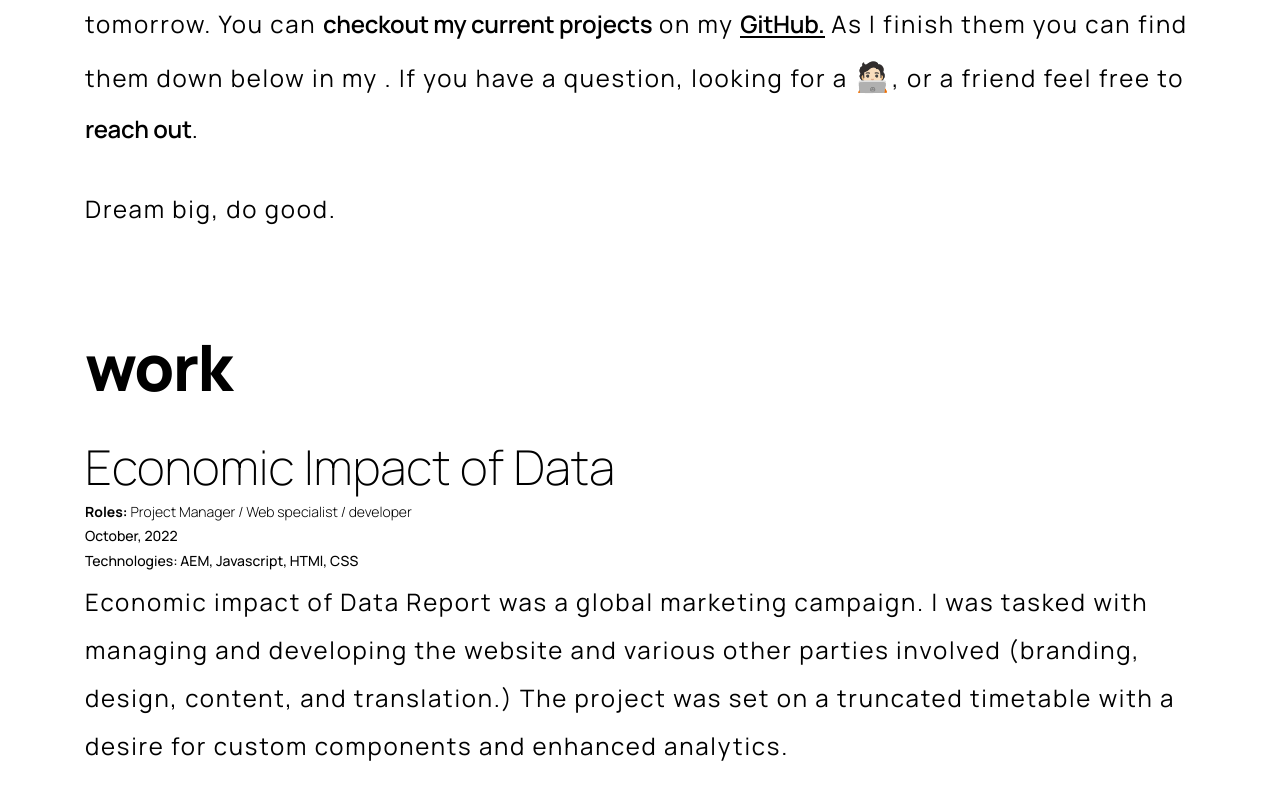
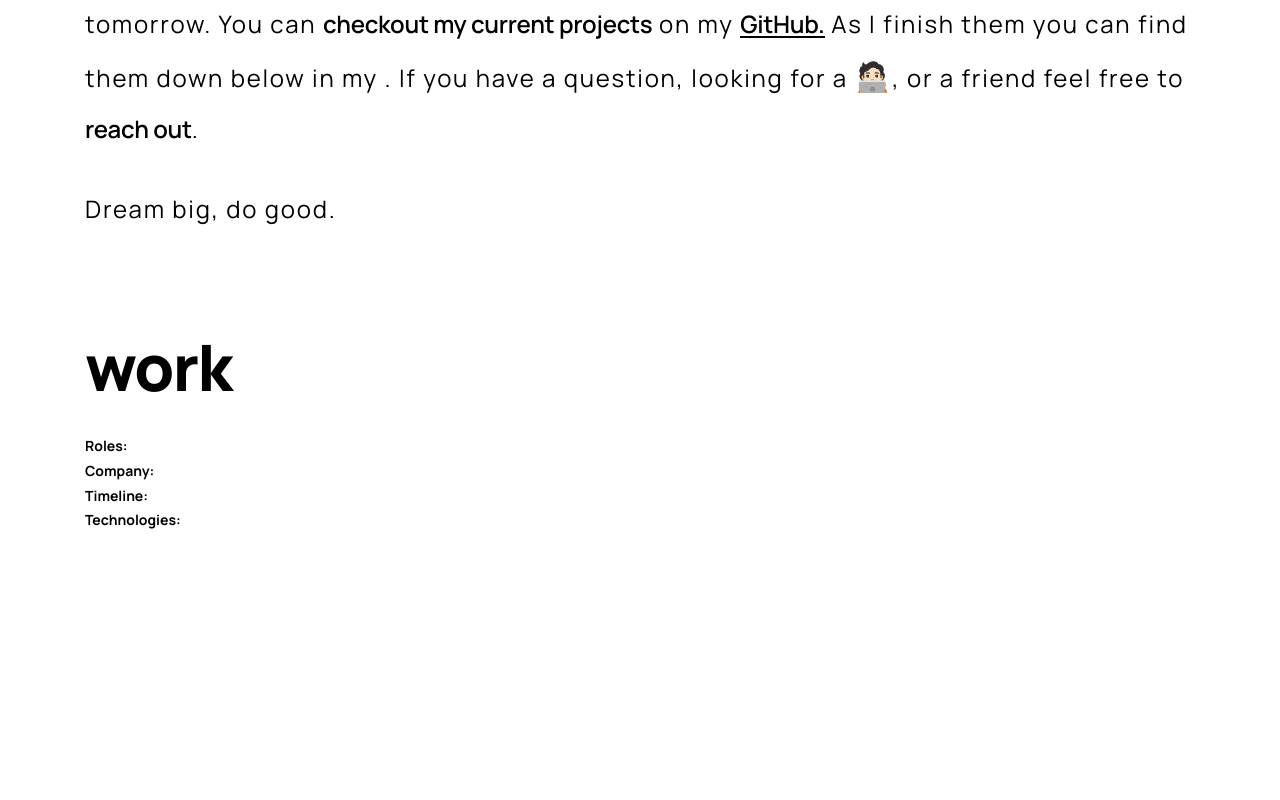
Before and after one commit to jskyle/portfolio-react, a React (Create React App) app in the folder client/: page / in a window 1280 px wide. Shown: the part 1770-2570 px from the top of the page. After the commit the page ends 2483 px from the top, so only its background shows below. Built offline with nearby package versions, Linux system fonts and the light colour scheme.

Commit message:
setup workObject for props

```diff
--- a/client/src/pages/Home/components/WorkObject.jsx
+++ b/client/src/pages/Home/components/WorkObject.jsx
@@ -2,24 +2,27 @@ import React from "react";
 import styled from "styled-components";
 
 
-const WorkObject = () => {
+const WorkObject = (project) => {
   return (
     <>
-      <h3>Economic Impact of Data</h3>
+      <h3>{project.name}</h3>
       <h6>
         <span className="bold-font">Roles:</span>{" "}
-        <span className="light-font">Project Manager / Web specialist / developer</span>
+        <span className="light-font">{project.role}</span>
       </h6>
-      <h6> October, 2022</h6>
-      <h6>Technologies: AEM, Javascript, HTMl, CSS</h6>
-      <p>
-        {" "}
-        Economic impact of Data Report was a global marketing campaign. I was
-        tasked with managing and developing the website and various other
-        parties involved (branding, design, content, and translation.) The
-        project was set on a truncated timetable with a desire for custom
-        components and enhanced analytics.{" "}
-      </p>
+      <h6>
+        <span className="bold-font">Company:</span>
+        <span className="light-font">{project.company}</span>
+      </h6>
+      <h6>
+        <span className="bold-font">Timeline:</span>
+        <span className="light-font">{project.timeline}</span>
+      </h6>
+      <h6>
+        <span className="bold-font">Technologies:</span>
+        <span className="light-font">{project.technologies}</span>
+      </h6>
+      <p className="work-body">{project.description}</p>
     </>
   );
 };
--- a/client/src/pages/Home/components/styles/Work.css
+++ b/client/src/pages/Home/components/styles/Work.css
@@ -10,6 +10,11 @@
   width: max-content;
   margin-left: 0rem;
   font-size: 7rem;
+}
+
+.work-body {
+  font-size: 16px;
+  letter-spacing: normal;
 }
 
 @media screen and ( max-width: 991px) {
```
